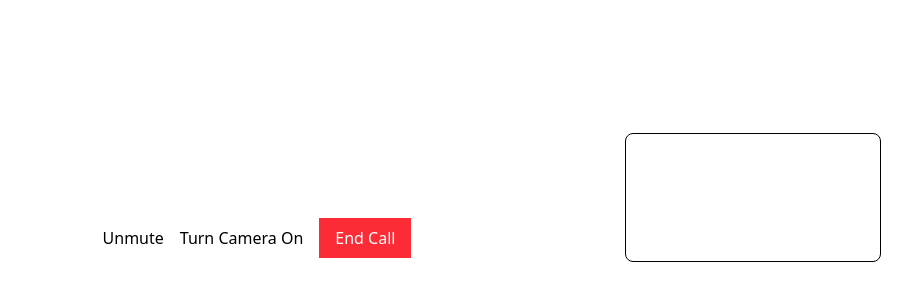
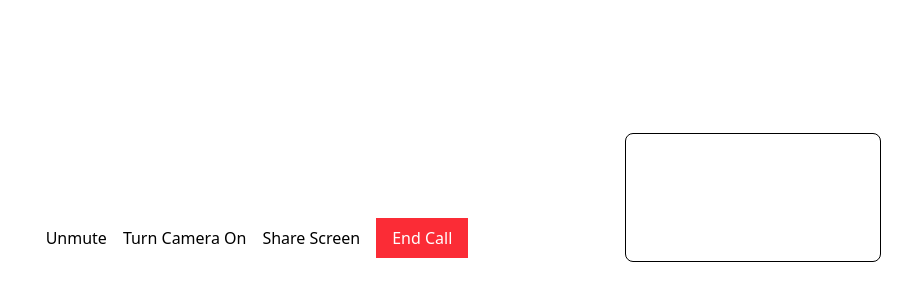
Before and after one commit to ayushraaaj/scaleup, a Next.js app in the folder frontend/: page /call/1 in a window 1280 px wide. Shown: the part 452-752 px from the top of the page, without its empty margins (383-1280 px from the left). Built offline with nearby package versions, Linux system fonts and the light colour scheme; no server answers.

Commit message:
implemented screen sharing

```diff
--- a/frontend/components/video/VideoConsultation.tsx
+++ b/frontend/components/video/VideoConsultation.tsx
@@ -16,9 +16,12 @@ const VideoConsultaton = (props: any) => {
   const remoteVideoRef = useRef<HTMLVideoElement | null>(null);
   const pendingCandidates = useRef<RTCIceCandidateInit[]>([]);
   const localStreamRef = useRef<MediaStream | null>(null);
+  const screenShareRef = useRef<MediaStreamTrack | null>(null);
+  const previousCameraState = useRef(false);
 
   const [isMuted, setIsMuted] = useState(true);
   const [cameraEnabled, setCameraEnabled] = useState(false);
+  const [isScreenSharing, setIsScreenSharing] = useState(false);
 
   const createPeerConnection = () => {
     if (peerConnection.current) {
@@ -284,10 +287,6 @@ const VideoConsultaton = (props: any) => {
     peerConnection.current = null;
 
     pendingCandidates.current = [];
-
-    // setTimeout(() => {
-    //   router.replace(`dashboard/my-sessions`);
-    // }, 5000);
   };
 
   const endCall = () => {
@@ -348,6 +347,64 @@ const VideoConsultaton = (props: any) => {
 
       router.back();
     });
+  };
+
+  const restoreCamera = async () => {
+    console.log("SCREEN SHARE ENDED");
+
+    const videoTrack = localStreamRef.current?.getVideoTracks()[0];
+
+    const sender = peerConnection.current
+      ?.getSenders()
+      .find((sender) => sender.track?.kind === "video");
+
+    if (!videoTrack || !sender) {
+      return;
+    }
+
+    await sender?.replaceTrack(videoTrack);
+
+    if (localVideoRef.current) {
+      localVideoRef.current.srcObject = localStreamRef.current;
+    }
+
+    setCameraEnabled(previousCameraState.current);
+
+    setIsScreenSharing(false);
+  };
+
+  const startScreenShare = async () => {
+    const screenStream = await navigator.mediaDevices.getDisplayMedia({
+      video: true,
+    });
+
+    const screenTrack = screenStream.getVideoTracks()[0];
+
+    screenShareRef.current = screenTrack;
+
+    const sender = peerConnection.current
+      ?.getSenders()
+      .find((sender) => sender.track?.kind === "video");
+
+    const videoTrack = localStreamRef.current?.getVideoTracks()[0];
+
+    previousCameraState.current = videoTrack?.enabled ?? false;
+
+    console.log("Replacing track");
+
+    await sender?.replaceTrack(screenTrack);
+
+    console.log("Track replaced");
+
+    setIsScreenSharing(true);
+
+    screenTrack.onended = restoreCamera;
+  };
+
+  const stopScreenShare = async () => {
+    await restoreCamera();
+
+    screenShareRef.current?.stop();
   };
 
   useEffect(() => {
@@ -419,6 +476,10 @@ const VideoConsultaton = (props: any) => {
           {cameraEnabled ? "Turn Camera Off" : "Turn Camera On"}
         </button>
 
+        <button onClick={isScreenSharing ? stopScreenShare : startScreenShare}>
+          {isScreenSharing ? "Stop Sharing" : "Share Screen"}
+        </button>
+
         <button onClick={endCall} className="bg-red-500 text-white px-4 py-2">
           End Call
         </button>
```
